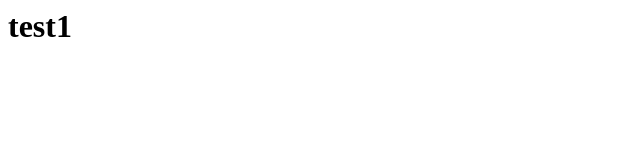
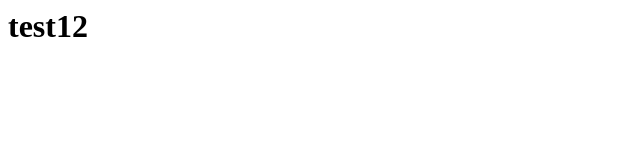
Before and after one commit to adanki/ad_tutorial, a plain HTML site: page index.html in a window 1280 px wide. Shown: the full height of the page, 0-640 px from the left. Drawn offline with Linux system fonts and the light colour scheme.

Commit message:
diff確認

```diff
--- a/index.html
+++ b/index.html
@@ -1 +1 @@
-<h1>test1<h1>
+<h1>test12<h1>
```
